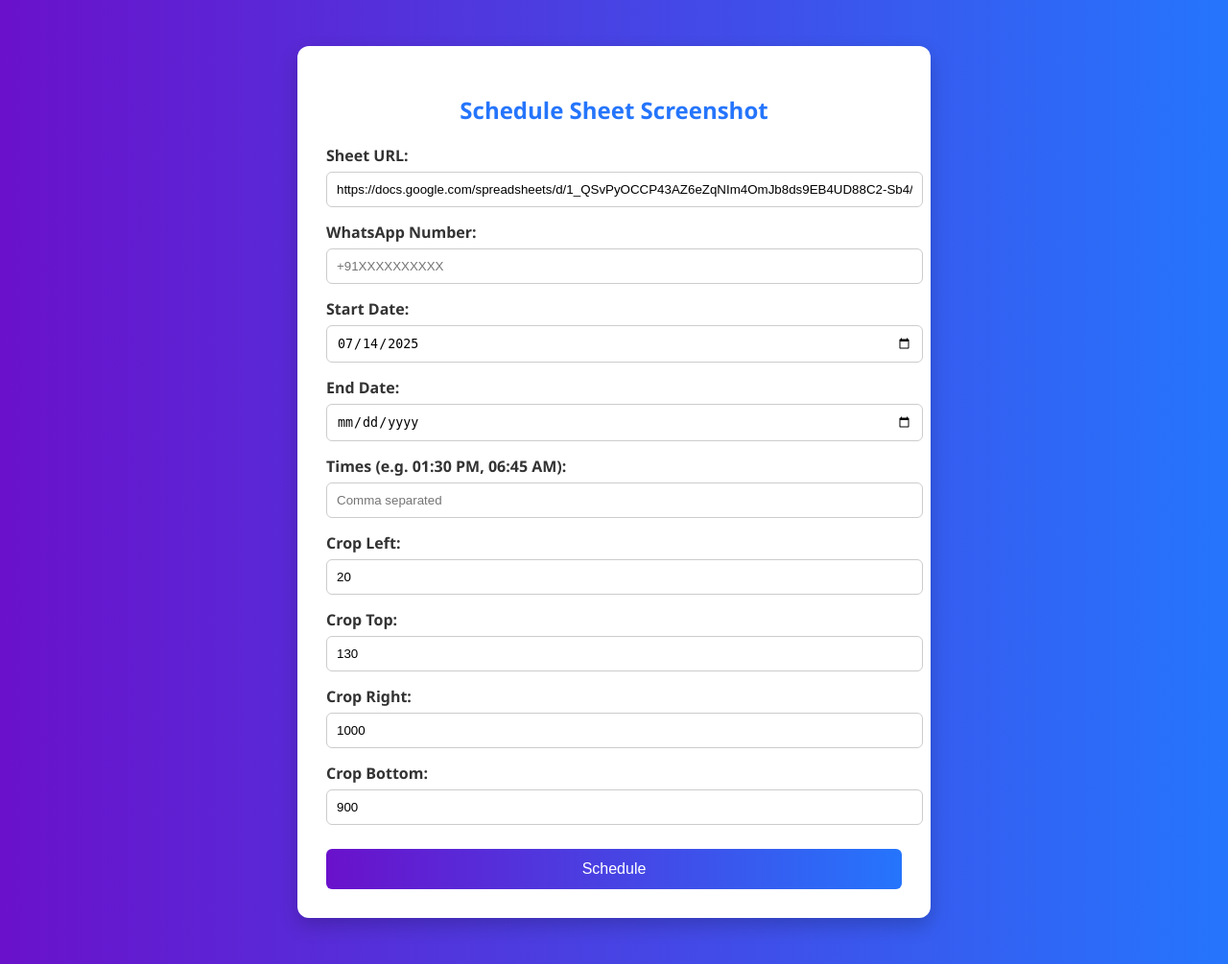
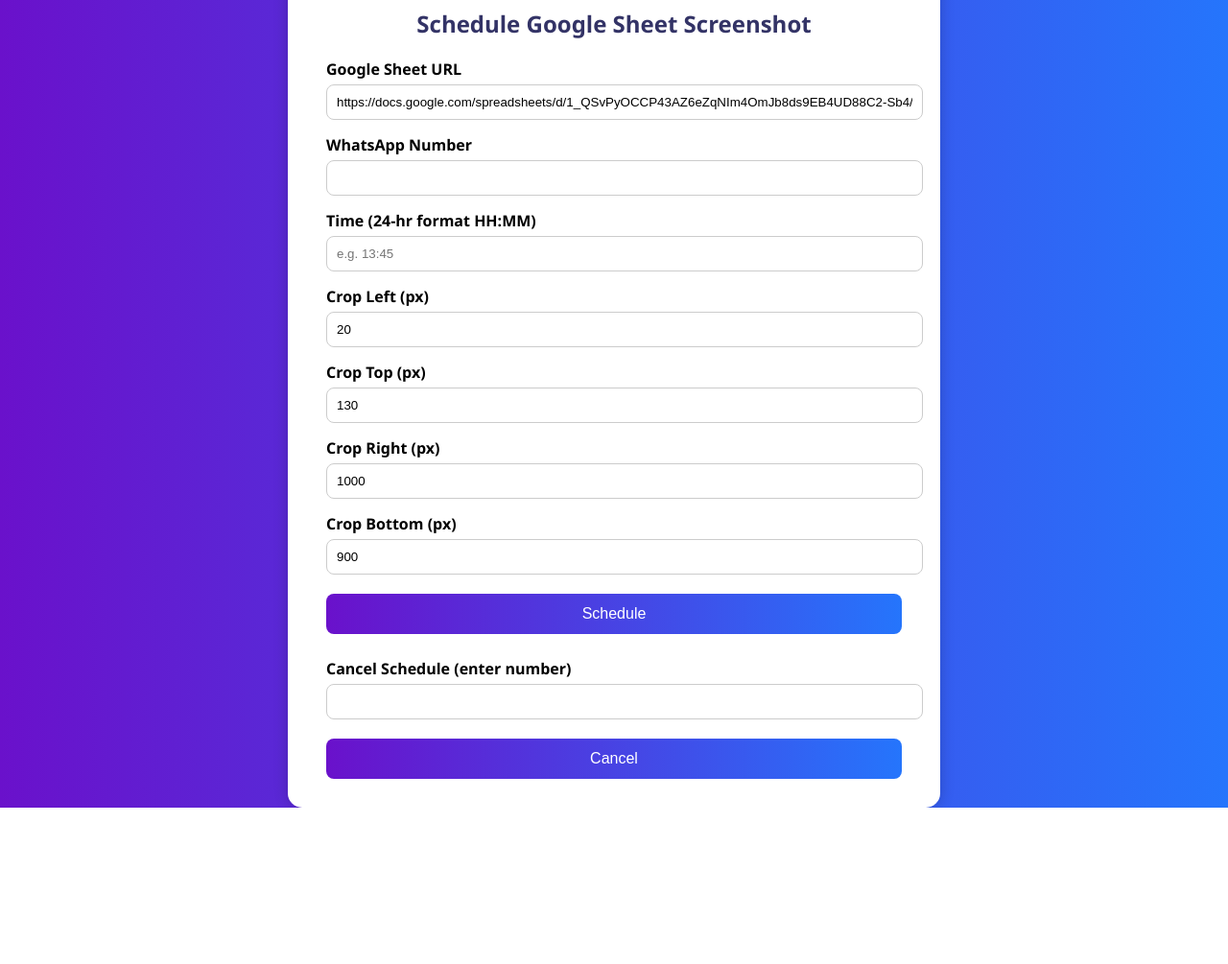
Before and after one commit to kraken3743/sheet-to-whatsapp, a Flask app: page / in a window 1280 px wide. Shown: the whole page at 96% size. After the commit the page ends 842 px from the top, so only its background shows below. Run offline with Flask 3, Linux system fonts and the light colour scheme.

Commit message:
Fix code

```diff
--- a/app.py
+++ b/app.py
@@ -2,13 +2,12 @@ from flask import Flask, request, render_template
 from scheduler import schedule_user, cancel_user, run_loop
 import threading
 import os
-from datetime import datetime
 
 app = Flask(__name__)
 
 @app.route('/')
 def index():
-    return render_template("index.html", datetime=datetime)
+    return render_template("index.html")
 
 @app.route('/register', methods=['POST'])
 def register():
@@ -16,11 +15,7 @@ def register():
         data = request.form
         sheet_url = data['sheet_url']
         number = data['whatsapp_number']
-
-        start_date = datetime.strptime(data['start_date'], "%Y-%m-%d").date()
-        end_date = datetime.strptime(data['end_date'], "%Y-%m-%d").date()
-
-        times = [convert_to_24hr_format(t.strip()) for t in data['times'].split(',')]
+        time_str = data['time'].strip()
 
         crop_box = (
             int(data['crop_left']),
@@ -29,8 +24,8 @@ def register():
             int(data['crop_bottom'])
         )
 
-        print(f"[REGISTER] {number} from {start_date} to {end_date} at {times} crop={crop_box}")
-        schedule_user(sheet_url, number, start_date, end_date, times, crop_box)
+        print(f"[REGISTER] {number} for {time_str} | Crop: {crop_box}")
+        schedule_user(sheet_url, number, time_str, crop_box)
         return "Scheduled successfully!"
     except Exception as e:
         print(f"[ERROR] in /register: {e}")
@@ -46,12 +41,7 @@ def cancel():
         print(f"[ERROR] in /cancel: {e}")
         return "Failed to cancel.", 500
 
-def convert_to_24hr_format(time_str):
-    in_time = datetime.strptime(time_str, "%I:%M %p")
-    return in_time.strftime("%H:%M")
-
 if __name__ == '__main__':
     threading.Thread(target=run_loop, daemon=True).start()
-    print("[SCHEDULER] Loop started")
     port = int(os.environ.get("PORT", 8080))
     app.run(host='0.0.0.0', port=port)
--- a/scheduler.py
+++ b/scheduler.py
@@ -1,47 +1,40 @@
 import threading
 import time
-from datetime import datetime, timedelta
+from datetime import datetime
 from screenshot import take_screenshot
 from whatsapp import send_whatsapp_image
 
 lock = threading.Lock()
 users = {}
 
-def schedule_user(sheet_url, number, start_date, end_date, times, crop_box):
+def schedule_user(sheet_url, number, time_str, crop_box):
     with lock:
         users[number] = {
             "sheet_url": sheet_url,
-            "start_date": start_date,
-            "end_date": end_date,
-            "times": times,
-            "crop_box": crop_box
+            "time": time_str,
+            "crop_box": crop_box,
+            "sent": False
         }
-        print(f"[SCHEDULE] Scheduled {number} at {times} from {start_date} to {end_date}")
+        print(f"[SCHEDULE] {number} at {time_str}")
 
 def cancel_user(number):
     with lock:
         if number in users:
             del users[number]
-            print(f"[CANCEL] Canceled schedule for {number}")
+            print(f"[CANCEL] Schedule cancelled for {number}")
 
 def run_loop():
+    print("[SCHEDULER] Loop started")
     while True:
-        now = datetime.now()
-        current_time = now.strftime("%H:%M")
-        today = now.date()
-
+        now = datetime.now().strftime("%H:%M")
         with lock:
             for number, config in list(users.items()):
-                if today > config["end_date"]:
-                    print(f"[EXPIRE] {number} expired on {config['end_date']}")
-                    del users[number]
-                    continue
-
-                if today >= config["start_date"] and current_time in config["times"]:
-                    print(f"[SEND] Sending to {number} at {current_time}")
+                if not config["sent"] and now == config["time"]:
+                    print(f"[SEND] Sending to {number} at {now}")
                     try:
                         img_path = take_screenshot(config["sheet_url"], config["crop_box"])
                         send_whatsapp_image(number, img_path)
+                        config["sent"] = True
                     except Exception as e:
-                        print(f"[ERROR] Failed to send to {number}: {e}")
+                        print(f"[ERROR] Failed for {number}: {e}")
         time.sleep(1)
--- a/templates/index.html
+++ b/templates/index.html
@@ -3,94 +3,90 @@
 <head>
   <meta charset="UTF-8">
   <title>Schedule Sheet to WhatsApp</title>
+  <meta name="viewport" content="width=device-width, initial-scale=1">
   <style>
     body {
+      font-family: 'Segoe UI', sans-serif;
+      margin: 0;
+      padding: 0;
       background: linear-gradient(to right, #6a11cb, #2575fc);
-      font-family: 'Segoe UI', sans-serif;
-      color: #333;
-      padding: 40px;
       display: flex;
       justify-content: center;
+      align-items: center;
+      height: 100vh;
     }
-
     .container {
-      background: #fff;
-      padding: 30px;
-      border-radius: 12px;
-      box-shadow: 0 8px 20px rgba(0, 0, 0, 0.2);
-      width: 600px;
+      background: white;
+      padding: 30px 40px;
+      border-radius: 15px;
+      box-shadow: 0 0 15px rgba(0,0,0,0.2);
+      max-width: 600px;
+      width: 100%;
     }
-
     h2 {
       text-align: center;
-      color: #2575fc;
+      color: #333366;
     }
-
     label {
-      margin-top: 15px;
       font-weight: bold;
       display: block;
+      margin-top: 15px;
     }
-
-    input, select {
+    input {
       width: 100%;
       padding: 10px;
-      margin-top: 6px;
+      border-radius: 8px;
       border: 1px solid #ccc;
-      border-radius: 6px;
+      margin-top: 5px;
     }
-
     button {
-      margin-top: 25px;
+      margin-top: 20px;
       width: 100%;
       padding: 12px;
-      background: linear-gradient(to right, #6a11cb, #2575fc);
+      background: linear-gradient(90deg, #6a11cb, #2575fc);
+      border: none;
+      border-radius: 8px;
       color: white;
-      border: none;
-      border-radius: 6px;
-      font-size: 16px;
+      font-size: 1em;
       cursor: pointer;
     }
-
     button:hover {
-      background: linear-gradient(to right, #5b0dcc, #1d63e0);
+      background: linear-gradient(90deg, #5e0ecb, #1f63f2);
     }
   </style>
 </head>
 <body>
   <div class="container">
-    <h2>Schedule Sheet Screenshot</h2>
+    <h2>Schedule Google Sheet Screenshot</h2>
     <form method="POST" action="/register">
-      <label>Sheet URL:</label>
-      <input type="text" name="sheet_url" required
-             value="https://docs.google.com/spreadsheets/d/1_QSvPyOCCP43AZ6eZqNIm4OmJb8ds9EB4UD88C2-Sb4/edit#gid=909429816">
+      <label>Google Sheet URL</label>
+      <input type="text" name="sheet_url" required value="https://docs.google.com/spreadsheets/d/1_QSvPyOCCP43AZ6eZqNIm4OmJb8ds9EB4UD88C2-Sb4/edit?gid=909429816#gid=909429816">
 
-      <label>WhatsApp Number:</label>
-      <input type="text" name="whatsapp_number" required placeholder="+91XXXXXXXXXX">
+      <label>WhatsApp Number</label>
+      <input type="text" name="whatsapp_number" required>
 
-      <label>Start Date:</label>
-      <input type="date" name="start_date" required value="{{ datetime.utcnow().date() }}">
+      <label>Time (24-hr format HH:MM)</label>
+      <input type="text" name="time" required placeholder="e.g. 13:45">
 
-      <label>End Date:</label>
-      <input type="date" name="end_date" required>
-
-      <label>Times (e.g. 01:30 PM, 06:45 AM):</label>
-      <input type="text" name="times" required placeholder="Comma separated">
-
-      <label>Crop Left:</label>
+      <label>Crop Left (px)</label>
       <input type="number" name="crop_left" value="20">
 
-      <label>Crop Top:</label>
+      <label>Crop Top (px)</label>
       <input type="number" name="crop_top" value="130">
 
-      <label>Crop Right:</label>
+      <label>Crop Right (px)</label>
       <input type="number" name="crop_right" value="1000">
 
-      <label>Crop Bottom:</label>
+      <label>Crop Bottom (px)</label>
       <input type="number" name="crop_bottom" value="900">
 
       <button type="submit">Schedule</button>
     </form>
+    <form method="POST" action="/cancel">
+      <label style="margin-top:25px;">Cancel Schedule (enter number)</label>
+      <input type="text" name="whatsapp_number" required>
+      <button type="submit">Cancel</button>
+    </form>
   </div>
 </body>
 </html>
```
Also changed, not shown: screenshot.py (+13 -7 lines), whatsapp.py (+15 -11 lines).
